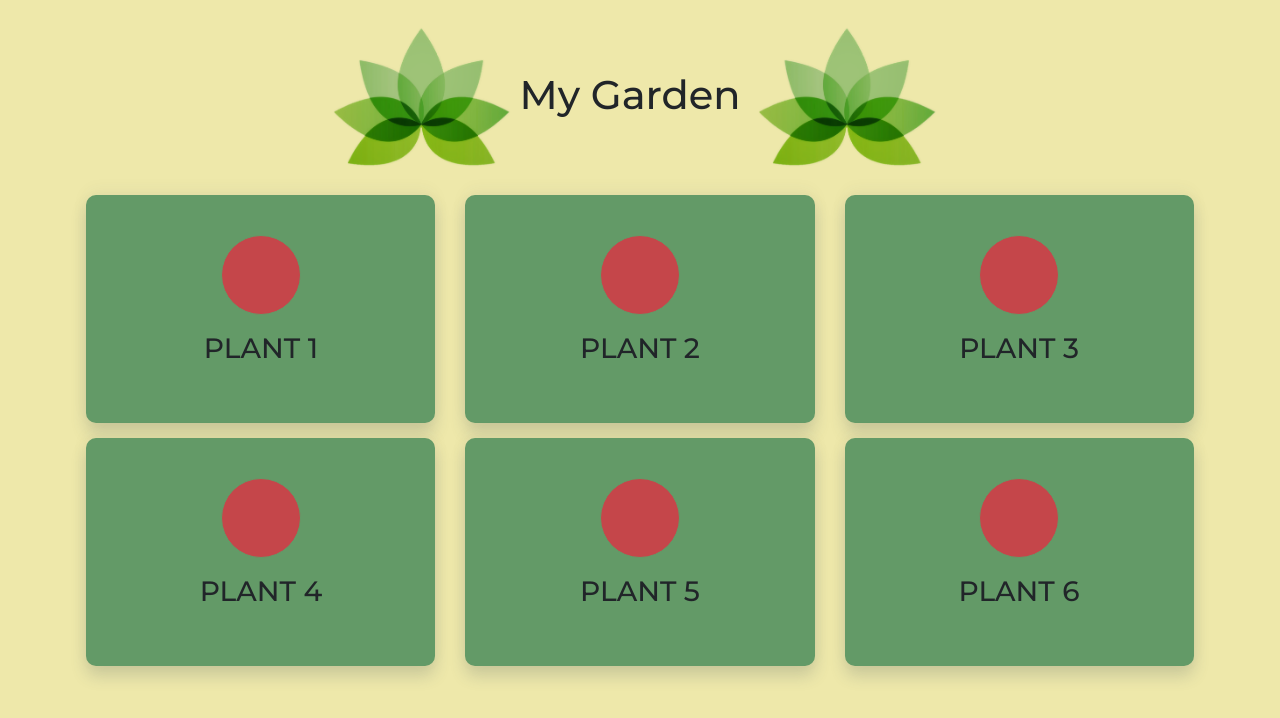
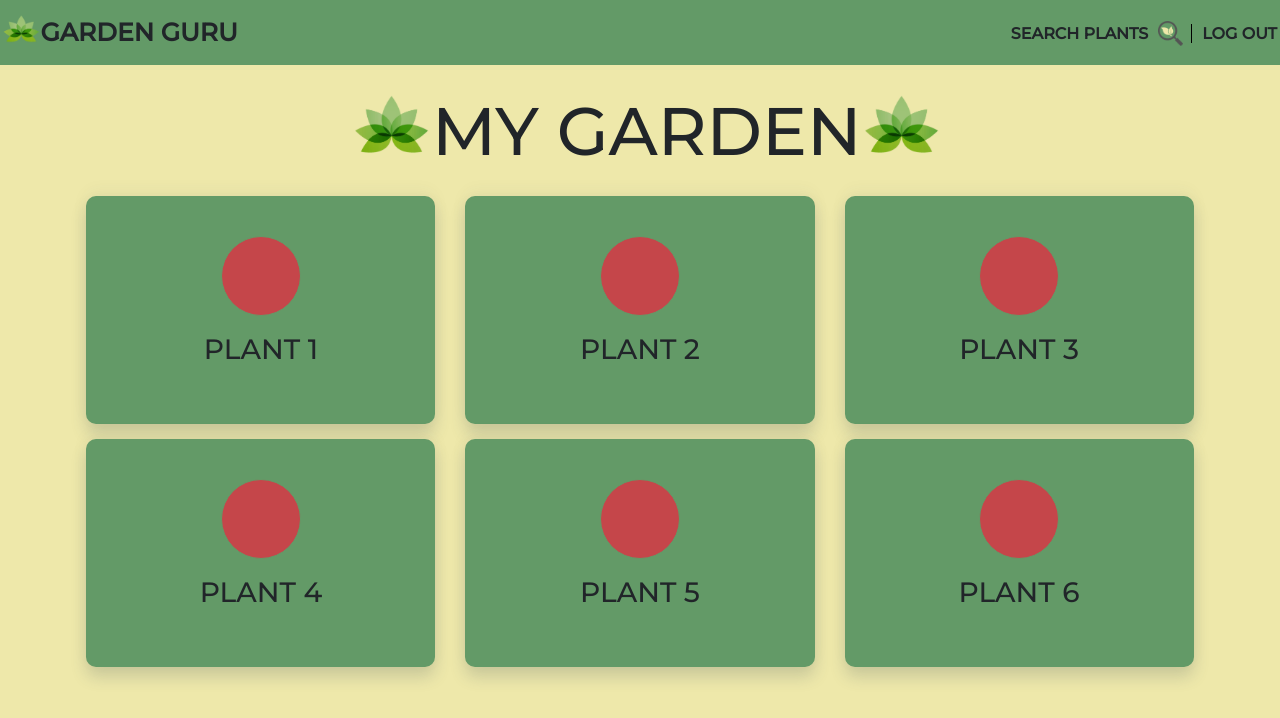
Before and after one commit to Lucas-bit/Garden-Guru, a React (Create React App) app in the folder client/: page /mygarden in a window 1280 px wide. Shown: the top 718 px of the page. Built offline with nearby package versions, Linux system fonts and the light colour scheme.

Commit message:
created navbar component and added it to "mygarden" page

```diff
--- a/client/src/components/GardenCards/index.js
+++ b/client/src/components/GardenCards/index.js
@@ -5,7 +5,7 @@ import Logo from '../../images/Garden-Guru-Transparent.png'
 function myServices(){
     return(
         <React.Fragment>
-        <h1 className = 'myGarden-title'><span><img className ="myGarden-logo" src={Logo}/></span>My Garden <span><img className ="myGarden-logo" src={Logo}/></span></h1>
+        <h1 className = 'myGarden-title'><span><img className ="myGarden-logo" src={Logo}/></span>MY GARDEN<span><img className ="myGarden-logo" src={Logo}/></span></h1>
         <div className="bigContainer"   >
           <div id="services" className="services-area section-padding">
             <div className="container">
--- a/client/src/components/GardenCards/style.css
+++ b/client/src/components/GardenCards/style.css
@@ -65,16 +65,32 @@
 }
 
 .myGarden-logo{
-    width: 20%
+    width: 8.5%;
+    vertical-align: baseline;
 }
 
 .myGarden-title{
     margin-top: 2%;
-    padding-left: 26%;
+    padding-left: 28%;
+    font-size: 420%;
 }
+
+
+/* Mobile Section*/
 
 @media only screen and (max-width: 688px) {
     .bigContainer{
-     margin-left: 3% !important;
+     margin-left: 1.5% !important;
+    }
+
+    .myGarden-title{
+        margin-top: 2%;
+        padding-left: 5.5%;
+        font-size: 370%;
+    }
+
+    .myGarden-logo{
+    width: 13.5%;
+    vertical-align: baseline;
     }
    }
--- a/client/src/components/GrowPhoto/index.js
+++ b/client/src/components/GrowPhoto/index.js
@@ -7,7 +7,7 @@ function GrowPhoto(){
     return(
         <>
         <div className="col-md-5">
-                <img src={growing} alt="Growing Plant"/>
+                <img className ='growing-plant' src={growing} alt="Growing Plant"/>
             </div>
         </>
     )
--- a/client/src/components/Header/index.js
+++ /dev/null
@@ -1,29 +0,0 @@
-import React from 'react'
-import './style.css'
-
-function Header(){
-    return (
-        <header className="nav-area navbar-fixed-top">
-        <div className="container">
-            <div className="row">
-                <div className="col-md-12">
-                    <div className="main-menu">
-                        <div className="navbar navbar-cus">
-                            <div className="navbar-header">
-                                <a href="index.html" className="navbar-brand">Garden Guru</a>
-                            </div>
-
-                            <div className="navbar-collapse collapse">
-                                <nav>
-                                </nav>
-                            </div>
-                        </div>
-                    </div>
-                </div>
-            </div>
-        </div>
-    </header>
-    )
-}
-
-export default Header
--- a/client/src/components/Header/style.css
+++ /dev/null
@@ -1,111 +0,0 @@
-body{
-    font-family: 'Montserrat', sans-serif;
-}
-
-.nav-area{
-    height: 65px;
-    background-color: #5ca52f;
-    opacity: 80%;
-}
-
-.nav-area.sticky_navigation{
-    background: #ffffff;
-    height: 55px;
-}
-
-.sticky_navigation{
-    -webkit-transition: all 0.4s ease-out;
-    -moz-transition: all 0.4s ease-out ;
-    -ms-transition: all 0.4s ease-out ;
-    -o-transition: all 0.4s ease-out ;
-    transition: all 0.4s ease-out ;
-    -webkit-box-shadow: 0px 3px 4.6px 0.3px rgba(0,0,0,0.25);
-    -moz-box-shadow: 0px 3px 4.6px 0.3px rgba(0,0,0,0.25);
-    box-shadow: 0px 3px 4.6px 0.3px rgba(0,0,0,0.25);
-}
-
-.sticky_navigation .main-menu{
-    margin-top: 0;
-}
-
-.sticky_navigation .navbar-brand, .sticky_navigation .navbar-brand span {
-    color: #3333;
-}
-
-.sticky_navigation .navbar-brand:hover, .sticky_navigation .navbar-brand:focus, .sticky_navigation .navbar-brand span {
-    color: #333333;
-}
-
-.sticky_navigation .nav li a {
-    color: #333333;
-}
-
-.sticky_navigation .nav li.active a{
-    color: #33333333;
-}
-
-.sticky_navigation .navbar-brand:hover{
-    color: #333333;
-}
-
-.main-menu{
-    -webkit-transition: all 0.4s ease-out;
-    -moz-transition: all 0.4s ease-out;
-    -ms-transition: all 0.4s ease-out;
-    -o-transition: all 0.4s ease-out;
-    transition: all 0.4s ease-out;
-    margin-top: 10px;
-}
-
-.navbar{
-    border:0;
-    margin-bottom: 0;
-
-}
-
-.navbar-brand{
-    padding: 15px 0;
-    text-transform: uppercase;
-    font-size: 25px;
-    display: block;
-    color: #ffffff;
-    font-weight: 800;
-    text-decoration: none;
-    text-align: center;
-}
-
-.navbar-brand:focus, .navbar-brand:hover {
-    text-decoration: none;
-    color: #333333;
-}
-
-.navbar-right li{
-    display: inline-block;
-    float: none;
-}
-
-.navbar-right li a{
-    color: #ffffff;
-    text-transform: uppercase;
-    font-weight: 600;
-}
-
-.navbar-right li.active a{
-    font-weight: bold;
-    color: #ffffff;
-}
-
-.nav > li > a {
-    padding: 15px 10px;
-}
-
-.nav > li > a:hover,
-.nav > li > a:active,
-.nav > li > a:focus{
-    background: none;
-    color: #333333;
-}
-
-.navbar-toggle .icon-bar{
-    background: #777777;
-}
--- /dev/null
+++ b/client/src/components/NavBar/index.js
@@ -0,0 +1,48 @@
+import React from 'react'
+import './style.css'
+import search from '../../images/organic-search-icon.png'
+import navLogo from '../../images/Garden-Guru-Transparent-Super-Tiny.png'
+
+function NavBar(){
+    return (
+        <React.Fragment>
+        <header className="nav-area navbar-fixed-top">
+        <div className="container">
+            <div className="row">
+                <div className="col-md-12">
+                    <div className="main-menu">
+                        <div className="navbar">
+                            <div className="navbar-header">
+                                <a href="/search" className="navbar-brand">
+
+                                    <img className="navbar-logo" src={navLogo} alt="navbar-logo"></img>
+                                GARDEN GURU
+                                </a>
+                            </div>
+
+                                <div id="menu-outer">
+                                <div class="table">
+                                    <ul class="horizontal-list">
+                                        <li><a href="#">SEARCH PLANTS</a></li>
+                                        <a href="/search" className ="search-icon">
+                                            <img className="search-icon" alt="search-icon" src={search}></img>
+                                        </a>
+                                        <li className="logout"><a href="/home">LOG OUT</a></li>
+                                    </ul>
+                                </div>
+                                </div>
+                            </div>
+                        </div>
+                    </div>
+                </div>
+            </div>
+
+    </header>
+
+
+
+</React.Fragment>
+    )
+}
+
+export default NavBar
--- /dev/null
+++ b/client/src/components/NavBar/style.css
@@ -0,0 +1,87 @@
+
+body{
+    font-family: 'Montserrat', sans-serif;
+    color: #212529
+}
+
+.nav-area{
+    height: 65px;
+    background-color: #639a67;
+    width: 100%;
+}
+
+.navbar-brand{
+    text-transform: uppercase;
+    font-size: 25px;
+    display: block;
+    font-weight: 800;
+    color: #212529;
+    padding-bottom: 18%;
+    margin-left: -99px;
+}
+
+.navbar-brand:hover{
+    color: palegoldenrod
+}
+
+.search-icon{
+    width: 25px;
+    vertical-align: bottom;
+}
+
+
+
+.horizontal-list > li > a {
+    padding: 15px 10px;
+    color: #212529
+}
+
+.horizontal-list > li > a:hover,
+.horizontal-list > li > a:active,
+.horizontal-list > li > a:focus{
+    background: none;
+    color:palegoldenrod;
+    text-decoration: none;
+
+}
+
+.navbar-toggle .icon-bar{
+    background: #777777;
+}
+
+#menu-outer {
+    height: 84px;
+    margin-right: -108px;
+}
+
+.table {
+	display: table;   /* Allow the centering to work */
+	margin: 0 auto;
+}
+
+ul.horizontal-list {
+    width: 100%;
+    list-style: none;
+    padding-top: 4%;
+    font-weight: bold;
+    text-decoration: none;
+    color: #212529;
+	}
+	ul.horizontal-list li {
+		display: inline;
+    }
+
+    .logout{
+    margin-left: 8px;
+    border-left: black 1px solid;
+    }
+
+    .navbar-logo{
+        width: 13%;
+        margin-bottom: 10px;
+    }
+
+    .main-menu{
+        width: 100%;
+    margin: 0 59px 0 0px;
+    }
--- a/client/src/components/Register/index.js
+++ b/client/src/components/Register/index.js
@@ -9,7 +9,7 @@ function Register(){
     <div className="card register-card card-body">
       <h1 className="text-center mb-3">
           <img class ='logo' src={logo}/>
-        <i className="fas fa-user-plus"></i>Register
+        <i className="fas fa-user-plus"></i>REGISTER
           <img class = 'logo' src={logo}/>
       </h1>
       <form action="/users/register" method="POST">
--- a/client/src/components/Register/style.css
+++ b/client/src/components/Register/style.css
@@ -16,8 +16,9 @@ border-color: none !important;
 .register-card {
     background-color: #639a67;
     margin-top: 15% !important;
-    width: 100%!important;
-    margin-left: 0 !important;
+    width: 75%;
+    margin: auto;
+    margin-top: 1% !important;
 }
 
 .btn-primary{
@@ -36,7 +37,17 @@ border-color: none !important;
 }
 
 .logo{
+    vertical-align: baseline;
+    width: 51px;
+}
 
-    vertical-align: text-bottom;
-    width: 72px;
-}
+@media only screen and (max-width: 688px) {
+   .growing-plant{
+       display: none;
+   }
+
+   .register-card{
+       margin-bottom: 5%;
+       margin-top: 5% !important;
+   }
+   }
--- a/client/src/components/Title/index.js
+++ b/client/src/components/Title/index.js
@@ -6,7 +6,7 @@ import './style.css'
 function Title(){
     return(
         <React.Fragment>
-        <h1 className = 'title'><span><img className ="title-logo" src={Logo}/></span>Garden Guru<span><img className ="title-logo" src={Logo}/></span></h1>
+        <h1 className = 'title'><span><img className ="title-logo" src={Logo}/></span>GARDEN GURU<span><img className ="title-logo" src={Logo}/></span></h1>
         </React.Fragment>
     )
 }
--- a/client/src/pages/Home/Home.js
+++ b/client/src/pages/Home/Home.js
@@ -1,5 +1,4 @@
 import React from 'react'
-import Header from '../../components/Header'
 import SucculentPhoto from '../../components/SucculentPhoto'
 import Login from '../../components/Login'
 import { Col, Row, Container } from '../../components/Grid'
--- a/client/src/pages/MyGarden/myGarden.js
+++ b/client/src/pages/MyGarden/myGarden.js
@@ -2,13 +2,14 @@ import React from 'react'
 import { Col, Container, Row } from '../../components/Grid'
 import Fence from '../../components/Fence/fence'
 import Cards from '../../components/GardenCards'
-import Header from '../../components/Header'
+import NavBar from '../../components/NavBar'
 import Title from '../../components/Title/index'
 
 function MyGarden(){
     return(
         <div>
                 <Row>
+                    <NavBar/>
                     <Cards />
                 </Row>
         </div>
```
Also changed, not shown: client/src/images/organic-search-icon.png (added).
